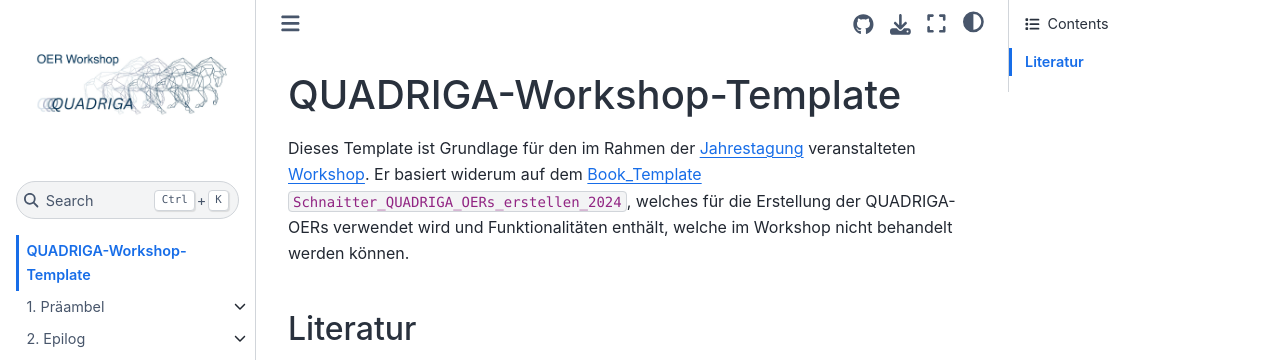
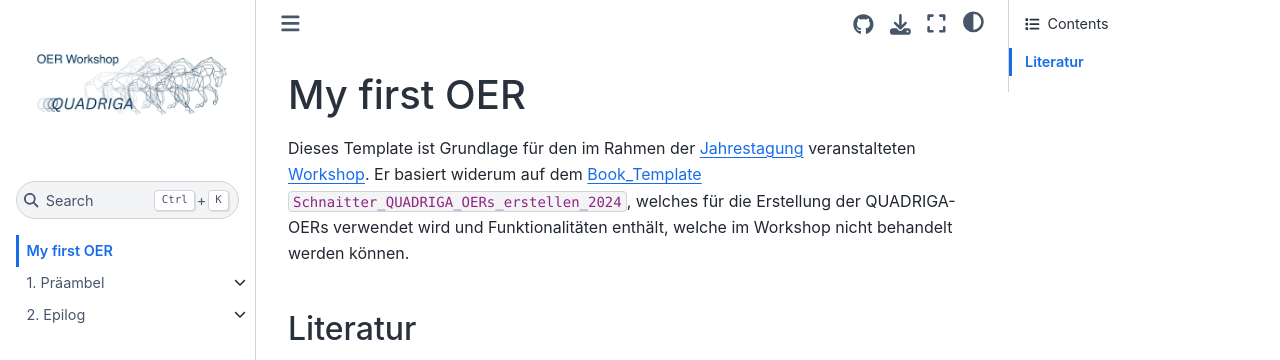
Before and after one commit to bbucholz/my-first-oer, a Jupyter Book: the page built from index.md, in a window 1280 px wide, cut to the strip 0-360 px from the top of the page. Built offline with Jupyter Book 1.0.4 settings and Sphinx 7.4.7 and the Sphinx Book theme 1.1.4, drawn with Linux system fonts in a browser that asks for light colours; cross-references to code outside the pages are shown as plain code.

Commit message:
Update index.md
new headline

```diff
--- a/index.md
+++ b/index.md
@@ -1,4 +1,4 @@
-# QUADRIGA-Workshop-Template
+# My first OER
 
 Dieses Template ist Grundlage für den im Rahmen der [Jahrestagung](https://www.quadriga-dk.de/de/quadriga-jahresveranstaltung-2025) veranstalteten [Workshop](https://github.com/quadriga-dk/OER-Workshop). Er basiert widerum auf dem [Book_Template](https://github.com/quadriga-dk/Book_Template) {cite}`Schnaitter_QUADRIGA_OERs_erstellen_2024`, welches für die Erstellung der QUADRIGA-OERs verwendet wird und Funktionalitäten enthält, welche im Workshop nicht behandelt werden können.
 
```
